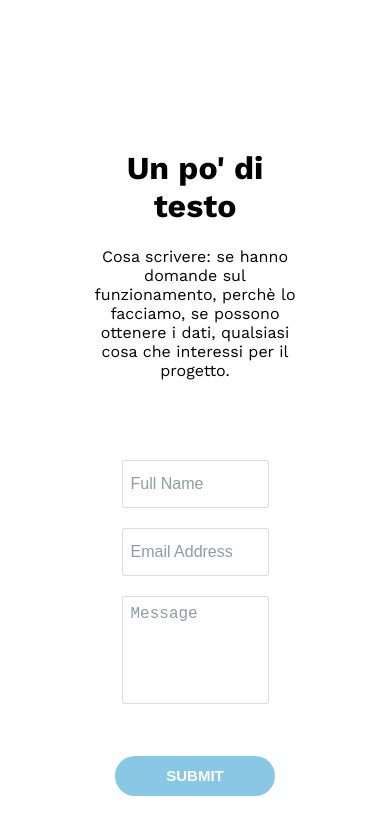
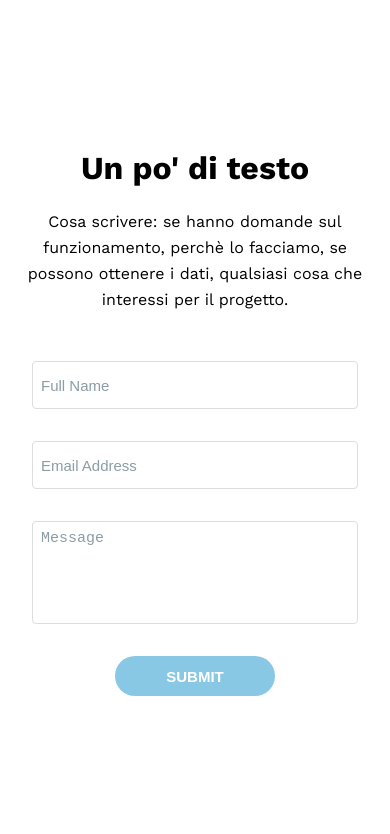
Before and after one commit to albertofrattini/emozionalmente, a React app: page /contact-us in a window 390 px wide. Shown: the top 834 px of the page. Built offline with nearby package versions, Linux system fonts and the light colour scheme; no server answers.

Commit message:
mobile done

```diff
--- a/api/router.js
+++ b/api/router.js
@@ -544,7 +544,7 @@ module.exports = function (app) {
     app.get('/api/users/hassamples', (req, res) => {
 
         // IMPORTANT !! ONLY TEMPORARY
-        return res.send({ newUser: false });
+        // return res.send({ newUser: false });
 
         if (!req.session.user) return res.send({ newUser: true });
 
@@ -562,7 +562,7 @@ module.exports = function (app) {
     app.get('/api/users/hasevaluations', (req, res) => {
 
         // IMPORTANT !! ONLY TEMPORARY
-        return res.send({ newUser: false });
+        // return res.send({ newUser: false });
 
         if (!req.session.user) return res.send({ newUser: true });
 
--- a/src/components/GeneralInfo/InfoCard/InfoCard.css
+++ b/src/components/GeneralInfo/InfoCard/InfoCard.css
@@ -4,8 +4,8 @@
     height: 400px;
     margin: auto;
     margin-bottom: 48px;
-    border-radius: 4px;
-    box-shadow: 0 2px 5px 6px rgba(25, 25, 25, 0.05);
+    border-radius: 8px;
+    box-shadow: 0 2px 20px 6px rgba(125, 125, 125, 0.1);
     display: flex;
     flex-flow: column;
     justify-content: space-between;
--- a/src/components/GuideCard/GuideCard.css
+++ b/src/components/GuideCard/GuideCard.css
@@ -17,7 +17,7 @@
     max-width: 772px;
     height: 100%;
     position: relative;
-    padding: 48px 0px;
+    padding: 32px 0px;
     box-sizing: border-box;
     background-color: white;
     /* box-shadow: 0 2px 6px 5px rgba(0,0,0,0.15); */
@@ -44,7 +44,7 @@
 }
 
 .Content img {
-    width: 75%;
+    width: 100%;
     height: auto;
 }
 
@@ -55,10 +55,16 @@
     text-align: center;
     color: var(--text-dark);
     line-height: 1.63;
+    overflow: auto;
 }
 
 .Progress {
-    width: 100%;
+    margin-top: 24px;
+    width: 180px;
+    padding: 8px;
+    box-sizing: border-box;
+    /*box-shadow: 0 2px 20px 6px rgba(55, 55, 55, 0.1);
+    border-radius: 8px;*/
     height: auto;
     display: flex;
     justify-content: center;
@@ -89,13 +95,19 @@
     bottom: 0;
     z-index: 1;
     width: 96px;
-    height: 32px;
+    height: 36px;
     background-color: var(--bluer);
     color: white;
     cursor: pointer;
     border-radius: 8px;
-    margin: 0px 0px 44px 0px;
+    margin: 0px 0px 32px 0px;
     display: flex;
     align-items: center;
     justify-content: center;
 }
+
+@media (min-width: 650px) {
+    .Content img {
+        width: 75%;
+    }
+}
--- a/src/components/GuideCard/GuideCard.js
+++ b/src/components/GuideCard/GuideCard.js
@@ -19,6 +19,8 @@ class GuideCard extends Component {
 
     numSteps = 4;
     images = [];
+
+    text = 'Lorem Ipsum is simply dummy text of the printing and typesetting industry. Lorem Ipsum has been the industry\'s standard dummy text ever since the 1500s, when an unknown printer took a galley of type and scrambled it to make a type specimen book. It has survived not only five centuries, but also the leap into electronic typesetting, remaining essentially unchanged.';
 
     componentDidMount () {
 
@@ -107,10 +109,10 @@ class GuideCard extends Component {
                     <div className={classes.Progress}>
                         {progressBalls}
                     </div>
-                <div className={classes.Next}
-                    onClick={this.clicked}>
-                        {this.state.stepButton}
-                </div>
+                    <div className={classes.Next}
+                        onClick={this.clicked}>
+                            {this.state.stepButton}
+                    </div>
                 </div>
             </div>
         );
--- a/src/containers/ContactUs/ContactUs.css
+++ b/src/containers/ContactUs/ContactUs.css
@@ -12,8 +12,8 @@
 }
 
 .Description {
-    margin-bottom: 64px;
-    width: 60%;
+    margin: 0px 0px 32px;
+    width: 100%;
 }
 
 .Description h1 {
@@ -22,10 +22,11 @@
 
 .Description p {
     text-align: center;
+    line-height: 1.63;
 }
 
 .Form {
-    width: 50%;
+    width: 100%;
     padding: 0px 16px;
     display: flex;
     flex-flow: column;
@@ -37,24 +38,24 @@
 .Form input {
     width: 100%;
     height: 48px;
-    margin-bottom: 20px;
     border: 1px solid var(--text-lightest);
     color: var(--text-darker);
-    border-radius: 0.125em;
-    font-size: 16px;
+    border-radius: 4px;
+    font-size: 15px;
     padding: 8px;
+    margin: 0px 0px 32px;
     box-sizing: border-box;
 }
 
 .Form textarea {
     width: 100%;
-    margin-bottom: 20px;
     border: 1px solid var(--text-lightest);
     color: var(--text-darker);
-    border-radius: 0.125em;
-    font-size: 16px;
+    border-radius: 4px;
+    font-size: 15px;
     padding: 8px;
     box-sizing: border-box;
+    margin: 0px 0px 32px;
     resize: none;
 }
 
@@ -62,12 +63,32 @@
     height: 40px;
     width: 160px;
     padding: 0px 16px;
-    margin-top: 32px;
     color: white;
     background-color: var(--logo-blue);
     border: none;
     font-size: 15px;
     font-weight: bold;
     border-radius: 24px;
+    margin: 0px 0px 32px;
     transition: all 0.6s cubic-bezier(.25,.8,.25,1);
 }
+
+@media (min-width: 700px) {
+    .Description {
+        width: 80%;
+    }
+
+    .Form {
+        width: 80%;
+    }
+}
+
+@media (min-width: 900px) {
+    .Description {
+        width: 80%;
+    }
+
+    .Form {
+        width: 60%;
+    }
+}
--- a/src/containers/Contribute/Contribute.css
+++ b/src/containers/Contribute/Contribute.css
@@ -12,8 +12,8 @@
 }
 
 .Description {
-    margin-bottom: 64px;
-    width: 60%;
+    margin: 0px 0px 32px;
+    width: 100%;
 }
 
 .Description h1 {
@@ -22,10 +22,11 @@
 
 .Description p {
     text-align: center;
+    line-height: 1.63;
 }
 
 .Form {
-    width: 50%;
+    width: 100%;
     padding: 0px 16px;
     display: flex;
     flex-flow: column;
@@ -37,24 +38,24 @@
 .Form input {
     width: 100%;
     height: 48px;
-    margin-bottom: 20px;
     border: 1px solid var(--text-lightest);
     color: var(--text-darker);
-    border-radius: 0.125em;
-    font-size: 16px;
+    border-radius: 4px;
+    font-size: 15px;
     padding: 8px;
+    margin: 0px 0px 32px;
     box-sizing: border-box;
 }
 
 .Form textarea {
     width: 100%;
-    margin-bottom: 20px;
     border: 1px solid var(--text-lightest);
     color: var(--text-darker);
-    border-radius: 0.125em;
-    font-size: 16px;
+    border-radius: 4px;
+    font-size: 15px;
     padding: 8px;
     box-sizing: border-box;
+    margin: 0px 0px 32px;
     resize: none;
 }
 
@@ -62,12 +63,32 @@
     height: 40px;
     width: 160px;
     padding: 0px 16px;
-    margin-top: 32px;
     color: white;
     background-color: var(--logo-blue);
     border: none;
     font-size: 15px;
     font-weight: bold;
     border-radius: 24px;
+    margin: 0px 0px 32px;
     transition: all 0.6s cubic-bezier(.25,.8,.25,1);
 }
+
+@media (min-width: 700px) {
+    .Description {
+        width: 80%;
+    }
+
+    .Form {
+        width: 80%;
+    }
+}
+
+@media (min-width: 900px) {
+    .Description {
+        width: 80%;
+    }
+
+    .Form {
+        width: 60%;
+    }
+}
```
